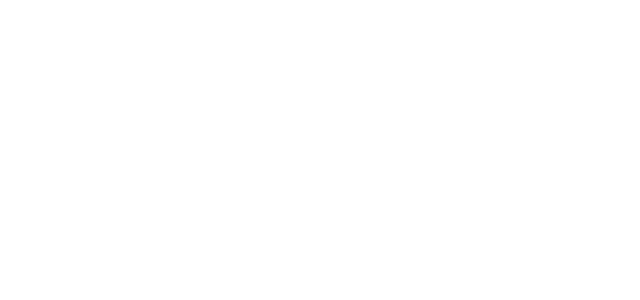
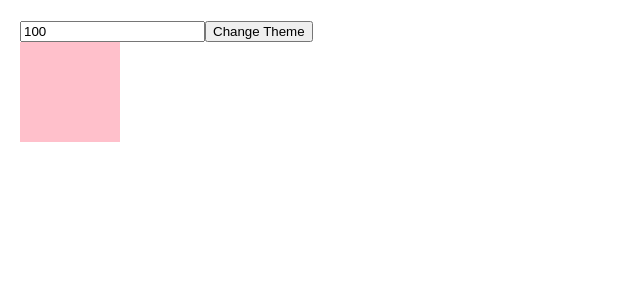
Before and after one commit to chanyu1/react-playground, a React (Create React App) app: page /callback in a window 1280 px wide. Before the commit this address had no page. Shown: the top 300 px of the page, without its empty margins (0-640 px from the left). Built offline with nearby package versions, Linux system fonts and the light colour scheme.

Commit message:
feat: use memo callback

```diff
--- a/src/App.js
+++ b/src/App.js
@@ -5,6 +5,8 @@ import { Home } from './pages/home';
 import { ReactRef } from './pages/reactRef';
 import { ReactContext } from './pages/reactContext';
 import { ReactStorage } from './pages/reactStorage';
+import { ReactMemo } from './pages/reactMemo';
+import { ReactCallback } from './pages/reactCallback';
 
 function App() {
   return (
@@ -14,6 +16,8 @@ function App() {
         <Route exact path="/ref" element={<ReactRef />} />
         <Route exact path="/context" element={<ReactContext />} />
         <Route exact path="/storage" element={<ReactStorage />} />
+        <Route exact path="/memo" element={<ReactMemo />} />
+        <Route exact path="/callback" element={<ReactCallback />} />
       </Routes>
     </BrowserRouter>
   );
--- a/src/pages/home/index.js
+++ b/src/pages/home/index.js
@@ -8,6 +8,10 @@ export const Home = () => {
       <Link to="/context">context</Link>
       <br />
       <Link to="/storage">storage</Link>
+      <br />
+      <Link to="/memo">memo</Link>
+      <br />
+      <Link to="/callback">callback</Link>
     </>
   );
 };
--- /dev/null
+++ b/src/pages/reactCallback/Box.js
@@ -0,0 +1,12 @@
+import { useState, useEffect } from 'react';
+
+export const Box = ({ createBoxStyle }) => {
+  const [style, setStyle] = useState({});
+
+  useEffect(() => {
+    console.log('Box size up');
+    setStyle(createBoxStyle());
+  }, [createBoxStyle]);
+
+  return <div style={style} />;
+};
--- /dev/null
+++ b/src/pages/reactCallback/index.js
@@ -0,0 +1,34 @@
+import { useState, useCallback } from 'react';
+import { Box } from './Box';
+
+export const ReactCallback = () => {
+  const [size, setSize] = useState(100);
+  const [isDark, setIsDark] = useState(false);
+
+  // const createBoxStyle = () => {
+  //   return {
+  //     backgroundColor: 'pink',
+  //     width: `${size}px`,
+  //     height: `${size}px`,
+  //   };
+  // };
+  const createBoxStyle = useCallback(() => {
+    return {
+      backgroundColor: 'pink',
+      width: `${size}px`,
+      height: `${size}px`,
+    };
+  }, [size]);
+
+  return (
+    <div style={{ background: isDark ? 'black' : 'white' }}>
+      <input
+        type="number"
+        value={size}
+        onChange={(e) => setSize(e.target.value)}
+      />
+      <button onClick={() => setIsDark(!isDark)}>Change Theme</button>
+      <Box createBoxStyle={createBoxStyle} />
+    </div>
+  );
+};
--- /dev/null
+++ b/src/pages/reactMemo/index.js
@@ -0,0 +1,77 @@
+import { useState, useMemo, useEffect } from 'react';
+
+export const ReactMemo = () => {
+  const [number, setNumber] = useState(0);
+  const [isKorea, setIsKorea] = useState(true);
+
+  // const location = {
+  //   country: isKorea ? 'Korea' : 'Japen',
+  // };
+  const location = useMemo(() => {
+    return {
+      country: isKorea ? 'Korea' : 'Japen',
+    };
+  }, [isKorea]);
+
+  useEffect(() => {
+    console.log('useEffect');
+  }, [location]);
+
+  return (
+    <div>
+      <input
+        type="number"
+        value={number}
+        onChange={(e) => setNumber(e.target.value)}
+      />
+      <hr />
+      <p>Location: {location.country}</p>
+      <button onClick={() => setIsKorea(!isKorea)}>Change location</button>
+    </div>
+  );
+};
+
+// const hardCalc = (number) => {
+//   console.log('hardCalc');
+//   for (let i = 0; i < 999999999; i++) {
+//     //
+//   }
+//   return number + 10000;
+// };
+
+// const easyCalc = (number) => {
+//   console.log('easyCalc');
+//   return number + 1;
+// };
+
+// export const ReactMemo = () => {
+//   const [hardNumber, setHardNumber] = useState(1);
+//   const [easyNumber, setEasyNumber] = useState(1);
+
+//   // const hardSum = hardCalc(hardNumber);
+//   const hardSum = useMemo(() => {
+//     hardCalc(hardNumber);
+//   }, [hardNumber]);
+
+//   const easySum = easyCalc(easyNumber);
+
+//   return (
+//     <div>
+//       <h3>Hard calc</h3>
+//       <input
+//         type="number"
+//         value={hardNumber}
+//         onChange={(e) => setHardNumber(parseInt(e.target.value))}
+//       />
+//       <span> + 10000 = {hardSum}</span>
+
+//       <h3>Easy calc</h3>
+//       <input
+//         type="number"
+//         value={easyNumber}
+//         onChange={(e) => setEasyNumber(parseInt(e.target.value))}
+//       />
+//       <span> + 1 = {easySum}</span>
+//     </div>
+//   );
+// };
```
